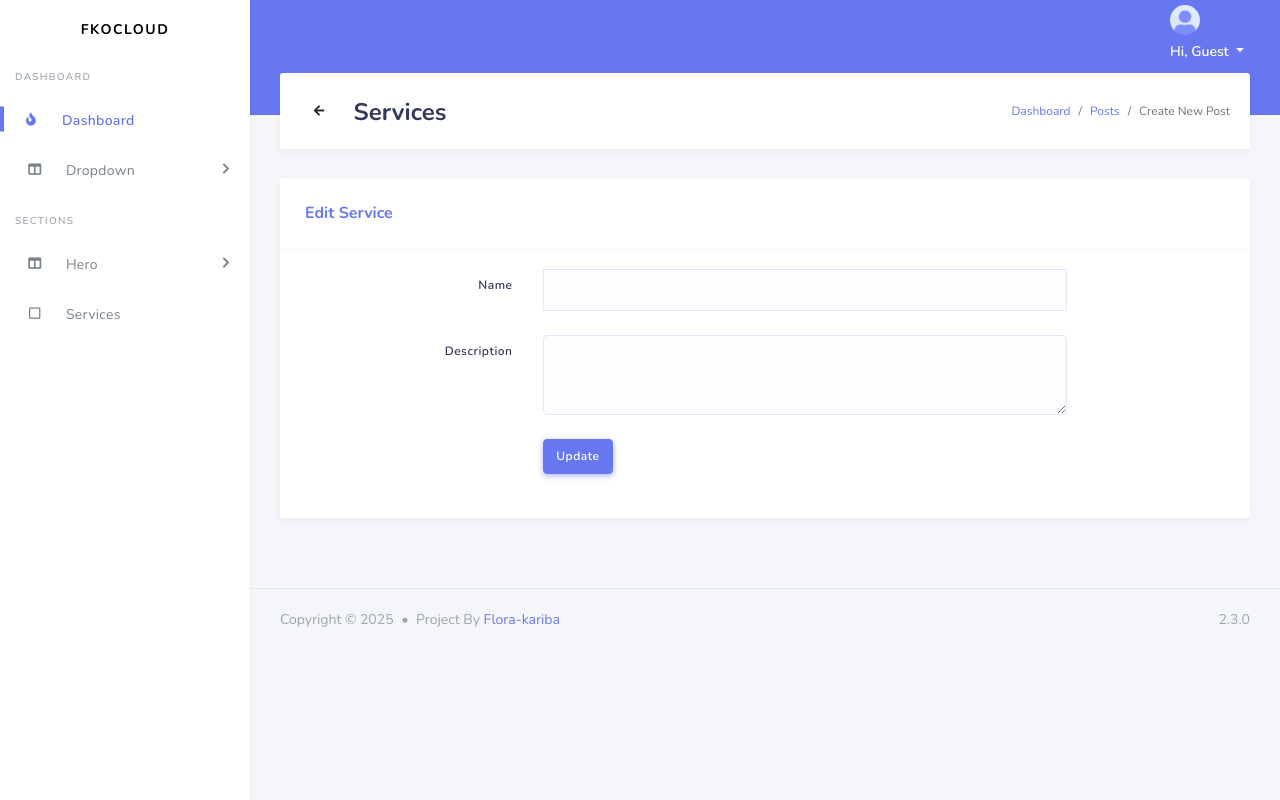
After one commit to FKOCloud/Portfolio, a Laravel app: template resources/views/admin/Service/edit.blade.php in a window 1280 px wide. The commit adds this page. Run offline with Laravel 12, Linux system fonts and the light colour scheme; the template is opened without the code that fills it, so the values that code supplies are empty; style sheets or scripts are compiled from the project's sources; some libraries are stand-ins or nearby versions.

Commit message:
Completed services

```diff
--- a/app/Http/Controllers/Frontend/HomeController.php
+++ b/app/Http/Controllers/Frontend/HomeController.php
@@ -4,6 +4,7 @@ namespace App\Http\Controllers\Frontend;
 
 use App\Http\Controllers\Controller;
 use App\Models\Hero;
+use App\Models\Service;
 use App\Models\Typertitle;
 use Illuminate\Http\Request;
 
@@ -14,7 +15,8 @@ class HomeController extends Controller
 
     $hero = Hero::first ();
     $typerTitles = Typertitle::all();
-       return view('frontend.home', compact('hero' , 'typerTitles'));
+    $services = Service::all();
+       return view('frontend.home', compact('hero' , 'typerTitles' , 'services'));
 
    }
 
--- /dev/null
+++ b/resources/views/admin/Service/edit.blade.php
@@ -0,0 +1,60 @@
+@extends('admin.Layouts.layout')
+
+@section('content')
+    <section class="section">
+        <div class="section-header">
+            <div class="section-header-back">
+                <a href="features-posts.html" class="btn btn-icon"><i class="fas fa-arrow-left"></i></a>
+            </div>
+            <h1>Services</h1>
+            <div class="section-header-breadcrumb">
+                <div class="breadcrumb-item active"><a href="#">Dashboard</a></div>
+                <div class="breadcrumb-item"><a href="#">Posts</a></div>
+                <div class="breadcrumb-item">Create New Post</div>
+            </div>
+        </div>
+
+        <div class="section-body">
+            <div class="row">
+                <div class="col-12">
+                    <div class="card">
+                        <div class="card-header">
+                            <h4>Edit Service</h4>
+                        </div>
+
+                        <div class="card-body">
+                            <form action="{{route('admin.Service.update', $service->id)}}" method="POST" enctype="multipart/form-data">
+                                @csrf
+                                @method('PUT')
+
+                                <div class="form-group row mb-4">
+                                    <label class="col-form-label text-md-right col-12 col-md-3 col-lg-3">Name</label>
+                                    <div class="col-sm-12 col-md-7">
+                                        <input type="text" name="name" class="form-control" value="{{$service->name}}">
+                                    </div>
+                                </div>
+
+                                <div class="form-group row mb-4">
+                                    <label class="col-form-label text-md-right col-12 col-md-3 col-lg-3">Description</label>
+                                    <div class="col-sm-12 col-md-7">
+                                        <textarea name="description"  class="form-control" style="height: 80px">{{$service->description}}</textarea>
+                                    </div>
+                                </div>
+
+                                <div class="form-group row mb-4">
+                                    <label class="col-form-label text-md-right col-12 col-md-3 col-lg-3"></label>
+                                    <div class="col-sm-12 col-md-7">
+                                        <button type="submit" class="btn btn-primary">Update</button>
+                                    </div>
+                                </div>
+
+                            </form>
+
+
+                        </div>
+                    </div>
+                </div>
+            </div>
+        </div>
+    </section>
+@endsection
--- a/resources/views/frontend/home.blade.php
+++ b/resources/views/frontend/home.blade.php
@@ -11,7 +11,7 @@
 		<!-- Service-Area-End -->
 
 		<!-- About-Area-Start -->
-         @include('frontend.sections.service')
+         @include('frontend.sections.about')
 		<!-- About-Area-End -->
 
 		<!-- Portfolio-Area-Start -->
```
Also changed, not shown: app/DataTables/ServiceDataTable.php (+21 -14 lines), app/Http/Controllers/Admin/ServiceController.php (+20 -3 lines), resources/views/frontend/sections/service.blade.php (+11 -22 lines).
